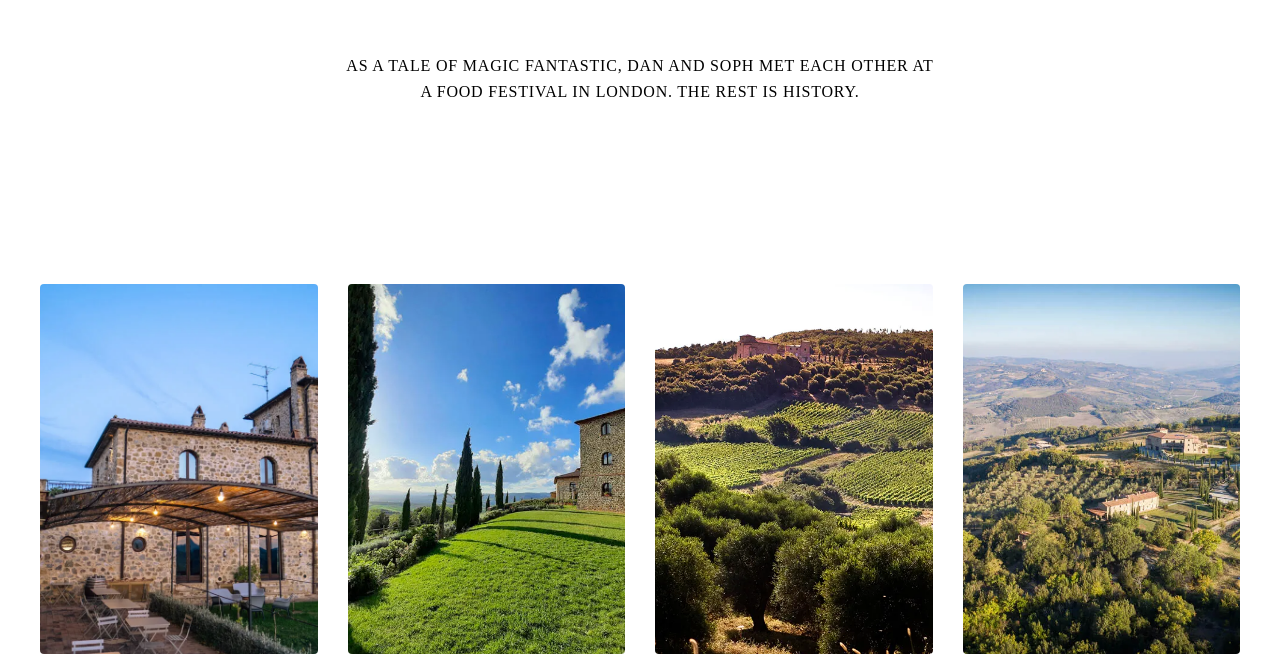
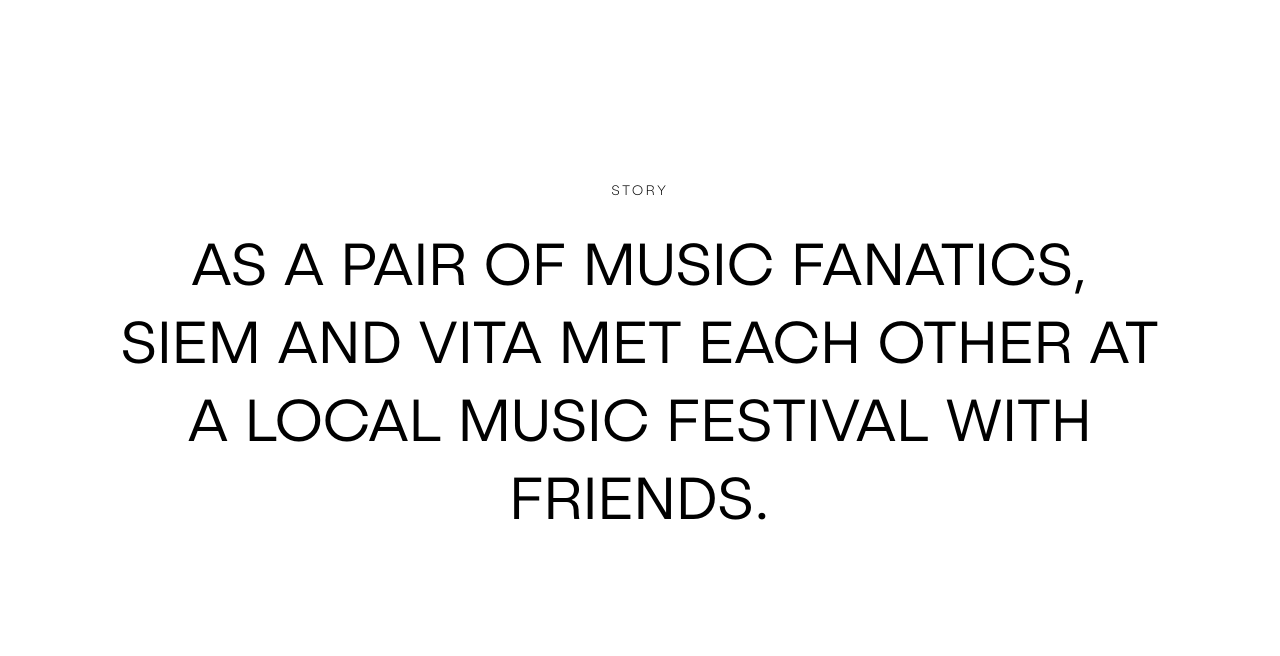
Before and after one commit to SimoneParvizi/wedding-website, a React (Vite) app: page / in a window 1280 px wide. Shown: the part 1347-2003 px from the top of the page. Built offline with nearby package versions, Linux system fonts and the light colour scheme; a web font is replaced by a local one.

Commit message:
checkpoint hero

```diff
--- a/src/components/Story.css
+++ b/src/components/Story.css
@@ -1,30 +1,63 @@
 .story {
   position: relative;
   z-index: 10;
-  padding: 80px 20px;
+  padding: 200px 20px 80px;
   background-color: var(--color-white);
 }
 
 .story__container {
-  max-width: 600px;
+  max-width: 1600px;
   margin: 0 auto;
   text-align: center;
+  padding: 0 40px;
+}
+
+.story__heading {
+  font-family: 'Publica Sans Round', sans-serif;
+  font-size: 12px;
+  font-weight: 400;
+  letter-spacing: 0.2em;
+  text-transform: uppercase;
+  color: var(--color-black);
+  margin-bottom: 25px;
 }
 
 .story__text {
-  font-family: var(--font-primary);
-  font-size: 14px;
-  line-height: 1.6;
+  font-family: 'Publica Sans Light', sans-serif;
+  font-size: 26px;
+  line-height: 1.3;
   color: var(--color-black);
-  letter-spacing: 0.05em;
+  letter-spacing: 0.01em;
+  font-weight: 300;
 }
 
 @media (min-width: 768px) {
   .story {
-    padding: 120px 40px;
+    padding: 220px 40px 120px;
+  }
+
+  .story__heading {
+    font-size: 14px;
+    margin-bottom: 30px;
   }
 
   .story__text {
-    font-size: 16px;
+    font-size: 48px;
   }
 }
+
+@media (min-width: 1024px) {
+  .story {
+    padding: 250px 80px 120px;
+  }
+
+  .story__text {
+    font-size: 60px;
+  }
+}
+
+@media (min-width: 1400px) {
+  .story__text {
+    font-size: 68px;
+  }
+}
--- a/src/components/Story.tsx
+++ b/src/components/Story.tsx
@@ -4,9 +4,9 @@ export default function Story() {
   return (
     <section className="story">
       <div className="story__container">
+        <h2 className="story__heading">STORY</h2>
         <p className="story__text">
-          AS A TALE OF MAGIC FANTASTIC, DAN AND SOPH MET EACH
-          OTHER AT A FOOD FESTIVAL IN LONDON. THE REST IS HISTORY.
+          AS A PAIR OF MUSIC FANATICS, SIEM AND VITA MET EACH OTHER AT A LOCAL MUSIC FESTIVAL WITH FRIENDS.
         </p>
       </div>
     </section>
--- a/src/index.css
+++ b/src/index.css
@@ -52,6 +52,20 @@
   src: url('/assets/fonts/publica-sans/PublicaSans-UntraLightItalic.otf') format('opentype');
   font-weight: 400;
   font-style: italic;
+}
+
+@font-face {
+  font-family: 'Publica Sans Medium';
+  src: url('/assets/fonts/publica-sans/PublicaSans-Medium.otf') format('opentype');
+  font-weight: 500;
+  font-style: normal;
+}
+
+@font-face {
+  font-family: 'Publica Sans Light';
+  src: url('/assets/fonts/publica-sans/PublicaSans-Light.otf') format('opentype');
+  font-weight: 300;
+  font-style: normal;
 }
 
 * {
```
